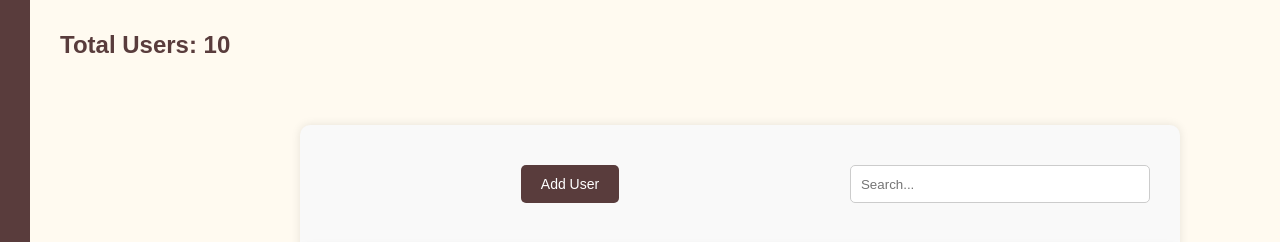
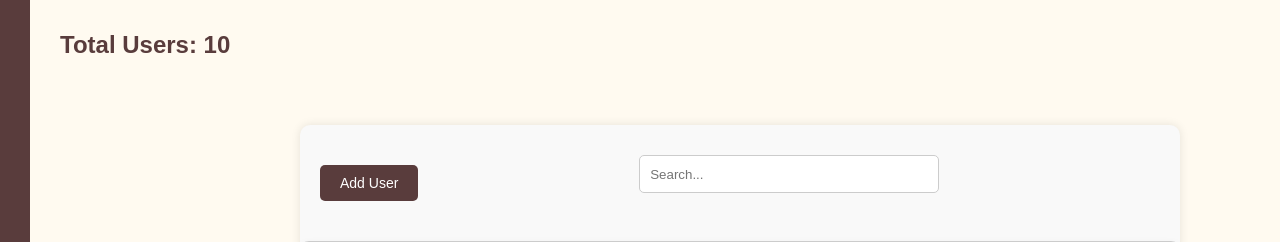
Before and after one commit to PLAWD/Dental-Management-System-for-Dr.-Lorena-L.-Timola-Dental-Clinic, a Flask app: page /users in a window 1280 px wide. Shown: the top 242 px of the page. Run offline with Flask 3, Linux system fonts and the light colour scheme; a user stored in the database is signed in; data comes from the database, SQL or seed files in the repository; data that the repository does not hold is empty.

Commit message:
small adjustment

```diff
--- a/static/styles.css
+++ b/static/styles.css
@@ -122,9 +122,8 @@ header {
 }
 
 .search-form {
-    display: flex;
-    align-items: center;
-    padding: 10px;
+    flex: 1; /* Takes up remaining space */
+    margin-right: 20px; /* Adds space between form and button */
 }
 
 .search-form input[type="text"] {
--- a/templates/profile.html
+++ b/templates/profile.html
@@ -103,7 +103,7 @@
                 <div class="dropdown-content">
                     <a href="{{ url_for('patients') }}">Patient Records</a>
                     <a href="{{ url_for('appointment_records') }}">Appointment Records</a>
-                    <a href="#">Treatment Records</a>
+                    <a href="{{ url_for('treatment_records') }}">Treatment Records</a>
                 </div>
             </li>
             <li><a href="{{ url_for('maintenance') }}">Maintenance</a></li>
```
